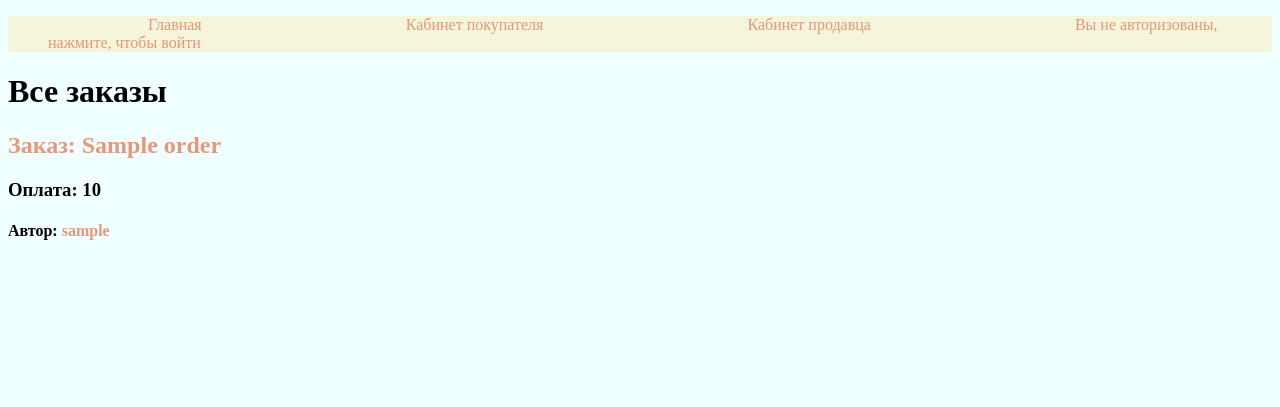
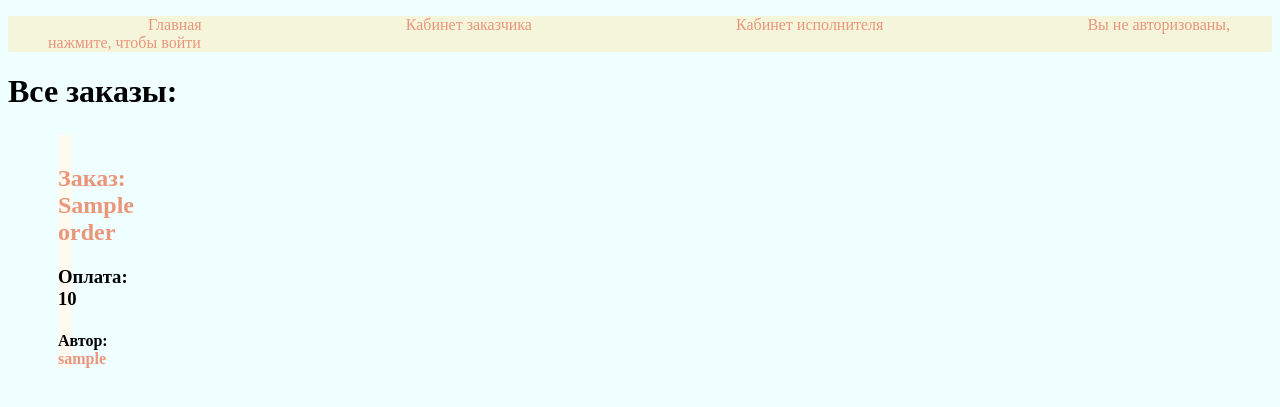
Before and after one commit to tr1plejj/kwork-on-django, a Django app: page / in a window 1280 px wide. Shown: the top 407 px of the page. Run offline with Django 5.2, Linux system fonts and the light colour scheme; tables that the repository leaves empty hold one stand-in row (values such as "Sample post").

Commit message:
little fix

```diff
--- a/main/templates/main/base.html
+++ b/main/templates/main/base.html
@@ -12,8 +12,8 @@
     <nav>
         <ul>
             <li><a href="{% url 'index' %}">Главная</a></li>
-            <li><a href="{% url 'buyer' %}">Кабинет покупателя</a></li>
-            <li><a href="{% url 'seller' %}">Кабинет продавца</a></li>
+            <li><a href="{% url 'buyer' %}">Кабинет заказчика</a></li>
+            <li><a href="{% url 'seller' %}">Кабинет исполнителя</a></li>
             {% if request.user.is_authenticated %}
                 <li><a href="{% url 'profile' username=request.user %}">Профиль {{ request.user }}</a></li>
             {% else %}
--- a/main/templates/main/index.html
+++ b/main/templates/main/index.html
@@ -1,12 +1,12 @@
 {% extends 'main/base.html' %}
 
 {% block content %}
-<h1>Все заказы</h1>
+<h1>Все заказы:</h1>
 {% for order in orders %}
-<div>
-    <h2><a href="{% url 'order_detail' pk=order.pk %}">Заказ: {{ order.title }}</a></h2>
-    <h3>Оплата: {{ order.price }}</h3>
-    <h4>Автор: <a href="{% url 'profile' username=order.author %}">{{ order.author }}</a></h4>
-</div>
+    <div class="buyer">
+        <h2><a href="{% url 'order_detail' pk=order.pk %}">Заказ: {{ order.title }}</a></h2>
+        <h3>Оплата: {{ order.price }}</h3>
+        <h4>Автор: <a href="{% url 'profile' username=order.author %}">{{ order.author }}</a></h4>
+    </div>
 {% endfor %}
 {% endblock %}
--- a/задачи.txt
+++ /dev/null
@@ -1,3 +0,0 @@
-переделать все запросы на post
-сделать красивое оформление
-сделать нормальный вывод пола по choices
```
